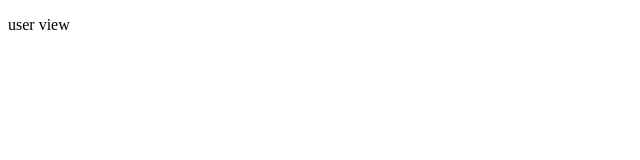
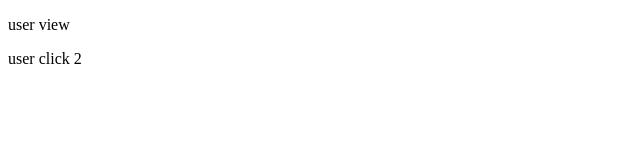
Before and after one commit to armenio2/user-crud, a React (Create React App) app: page / in a window 1280 px wide. Shown: the top 160 px of the page, without its empty margins (0-640 px from the left). Built offline with nearby package versions, Linux system fonts and the light colour scheme.

Commit message:
add 2 clicks

```diff
--- a/src/app/pages/userView/controller.js
+++ b/src/app/pages/userView/controller.js
@@ -5,9 +5,18 @@ const onclick = () => {
     alert("hakuna matata")
 }
 
+const onclick2 = () => {
+    alert("hakuna matata2")
+}
+
+const clickFunctions = {
+    onclick: onclick,
+    onclick2: onclick2
+}
+
 const Controller = () => {
 
-    return <View onClickFunction={onclick} />
+    return <View onClickFunction={clickFunctions} />
 }
 
 export default Controller
--- a/src/app/pages/userView/view.jsx
+++ b/src/app/pages/userView/view.jsx
@@ -1,7 +1,12 @@
 import React from 'react'
 
 const UserView = (props) => {
-    return (<p onClick={props.onClickFunction}>user view</p>)
+    return (
+        <div>
+            <p onClick={props.onClickFunction.onclick}>user view</p>
+            <p onClick={props.onClickFunction.onclick2}> user click 2</p>
+        </div>
+    )
 }
 
 export default UserView
```
